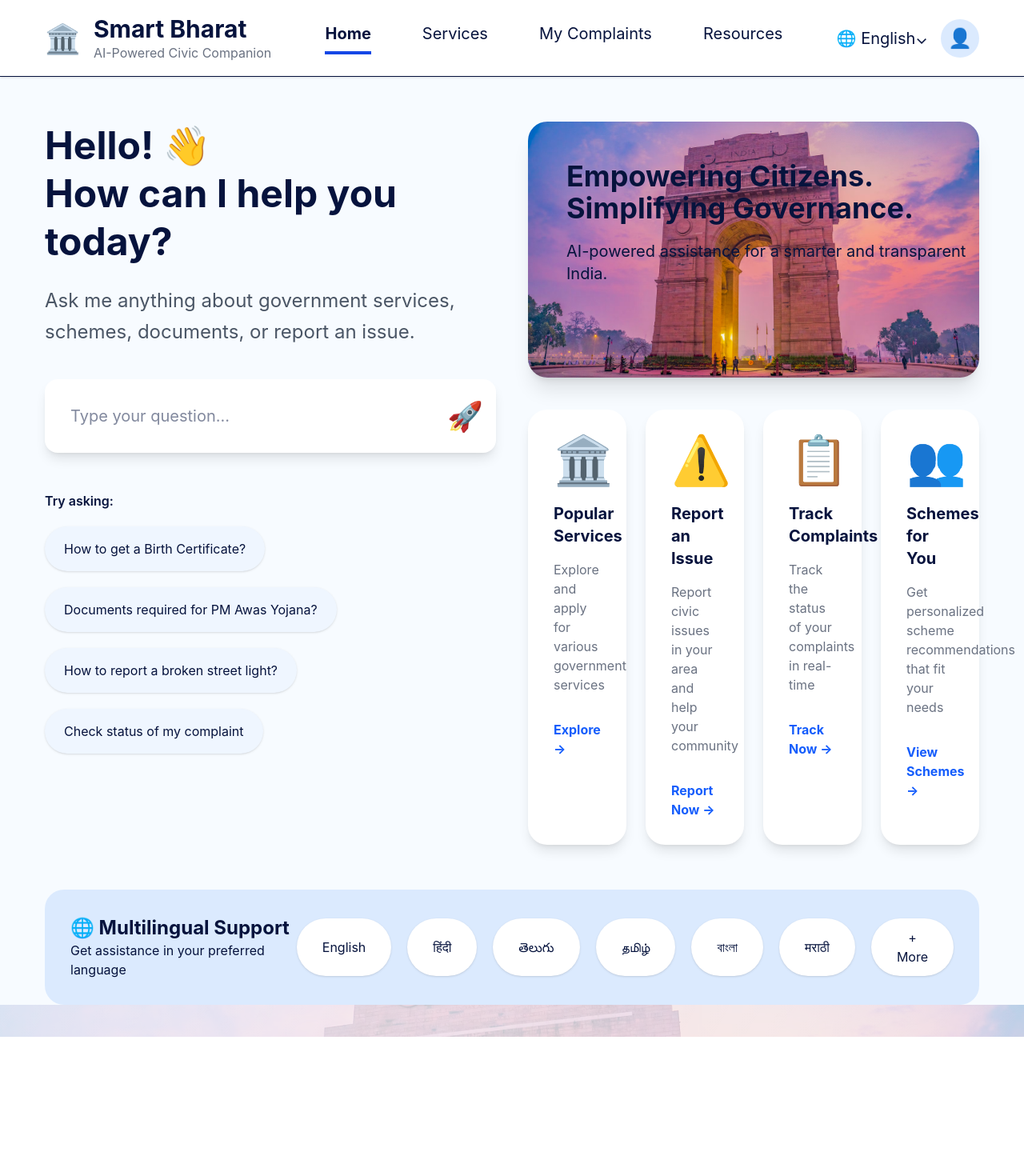
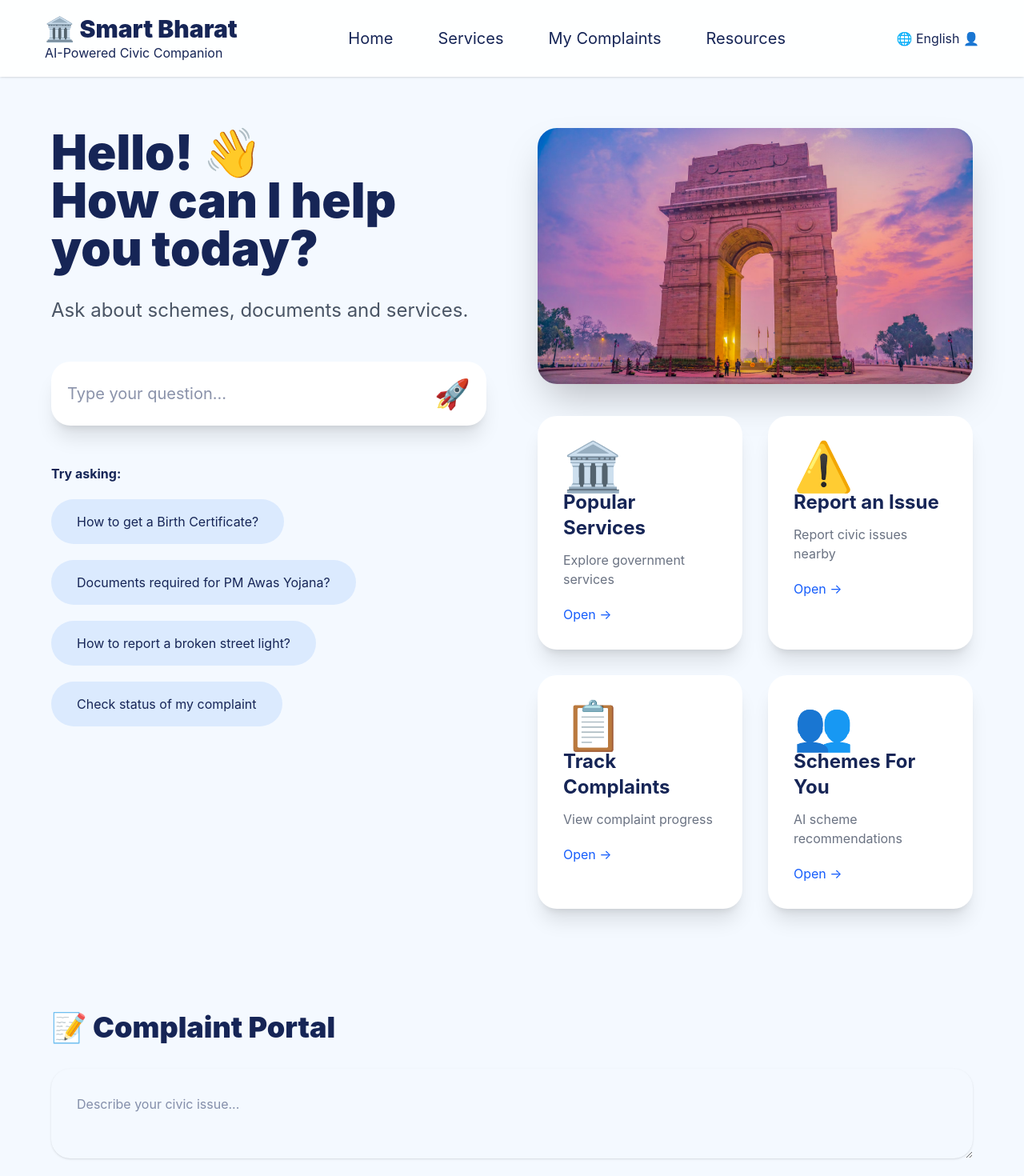
Before and after one commit to mohammadrafi312/smart-bharat-ai, a React (Vite) app: page / in a window 1280 px wide. Shown: the top 1470 px of the page at 80% size. Before the commit the page ends 1296 px from the top, so only its background shows below. Built offline with nearby package versions, Linux system fonts and the light colour scheme.

Commit message:
add smart bharat functionality

```diff
--- a/src/components/Dashboard.jsx
+++ b/src/components/Dashboard.jsx
@@ -2,6 +2,19 @@ import { useState } from 'react'
 
 export default function Dashboard() {
   const [question, setQuestion] = useState('')
+  const [answer, setAnswer] = useState('')
+
+  const askAI = () => {
+    if (!question) return
+
+    setAnswer(
+      `Smart Bharat AI response for: ${question}\n\nRequired documents and related government services will be shown here.`
+    )
+  }
+
+  const scroll = (id) => {
+    document.getElementById(id)?.scrollIntoView({ behavior: 'smooth' })
+  }
 
   const suggestions = [
     'How to get a Birth Certificate?',
@@ -11,86 +24,72 @@ export default function Dashboard() {
   ]
 
   const services = [
-    {
-      icon: '🏛️',
-      title: 'Popular Services',
-      text: 'Explore and apply for various government services',
-      btn: 'Explore',
-    },
-    {
-      icon: '⚠️',
-      title: 'Report an Issue',
-      text: 'Report civic issues in your area and help your community',
-      btn: 'Report Now',
-    },
-    {
-      icon: '📋',
-      title: 'Track Complaints',
-      text: 'Track the status of your complaints in real-time',
-      btn: 'Track Now',
-    },
-    {
-      icon: '👥',
-      title: 'Schemes for You',
-      text: 'Get personalized scheme recommendations that fit your needs',
-      btn: 'View Schemes',
-    },
+    ['🏛️', 'Popular Services', 'Explore government services', 'services'],
+    ['⚠️', 'Report an Issue', 'Report civic issues nearby', 'complaints'],
+    ['📋', 'Track Complaints', 'View complaint progress', 'complaints'],
+    ['👥', 'Schemes For You', 'AI scheme recommendations', 'assistant'],
   ]
 
   return (
-    <div className="min-h-screen bg-[#f7fbff] text-[#06133d]">
-      <nav className="h-24 bg-white flex items-center justify-between px-14 shadow-sm border-b">
-        <div className="flex items-center gap-4">
-          <div className="text-4xl">🏛️</div>
-          <div>
-            <h1 className="text-3xl font-bold">Smart Bharat</h1>
-            <p className="text-gray-500">AI-Powered Civic Companion</p>
-          </div>
+    <div className="bg-[#f4f9ff] text-blue-950 min-h-screen">
+      <nav className="sticky top-0 z-50 bg-white/90 backdrop-blur h-24 flex items-center justify-between px-14 shadow">
+        <div>
+          <h1 className="text-3xl font-black">🏛️ Smart Bharat</h1>
+          <p>AI-Powered Civic Companion</p>
         </div>
 
-        <div className="flex gap-16 text-xl">
-          <a className="font-bold border-b-4 border-blue-700 pb-2">Home</a>
-          <a>Services</a>
-          <a>My Complaints</a>
-          <a>Resources</a>
+        <div className="flex gap-14 text-xl">
+          {[
+            ['Home', 'home'],
+            ['Services', 'services'],
+            ['My Complaints', 'complaints'],
+            ['Resources', 'resources'],
+          ].map((item) => (
+            <button key={item[0]} onClick={() => scroll(item[1])} className="hover:text-blue-600 transition">
+              {item[0]}
+            </button>
+          ))}
         </div>
 
-        <div className="flex gap-4 items-center">
-          <span className="text-xl">🌐 English⌄</span>
-          <div className="w-12 h-12 rounded-full bg-blue-100 flex items-center justify-center text-2xl">👤</div>
-        </div>
+        <div>🌐 English 👤</div>
       </nav>
 
-      <section className="grid grid-cols-2 gap-10 p-14">
+      <section id="home" className="grid grid-cols-2 gap-16 p-16">
         <div>
-          <h1 className="text-5xl font-bold leading-tight mb-6">
+          <h1 className="text-6xl font-black">
             Hello! 👋
             <br />
             How can I help you today?
           </h1>
 
-          <p className="text-2xl text-gray-600 leading-relaxed mb-10">
-            Ask me anything about government services, schemes, documents, or report an issue.
-          </p>
+          <p className="text-2xl text-gray-600 mt-8">Ask about schemes, documents and services.</p>
 
-          <div className="bg-white rounded-2xl shadow-lg p-4 flex items-center mb-12">
+          <div className="mt-12 bg-white rounded-3xl shadow-xl p-5 flex">
             <input
               value={question}
               onChange={(e) => setQuestion(e.target.value)}
               placeholder="Type your question..."
-              className="flex-1 text-xl outline-none p-4"
+              className="flex-1 text-xl outline-none"
             />
 
-            <button className="text-4xl">🚀</button>
+            <button onClick={askAI} className="text-4xl hover:scale-125 transition">
+              🚀
+            </button>
           </div>
 
-          <p className="font-semibold mb-5">Try asking:</p>
+          {answer && (
+            <div className="mt-6 bg-white p-6 rounded-2xl shadow">
+              {answer}
+            </div>
+          )}
 
-          <div className="space-y-5">
-            {suggestions.map((s, i) => (
+          <div className="mt-12 space-y-5">
+            <p className="font-bold">Try asking:</p>
+            {suggestions.map((s) => (
               <button
-                key={i}
-                className="block bg-blue-50 px-6 py-4 rounded-full shadow-sm hover:bg-blue-600 hover:text-white transition duration-300"
+                key={s}
+                onClick={() => setQuestion(s)}
+                className="block bg-blue-100 px-8 py-4 rounded-full hover:bg-blue-600 hover:text-white transition"
               >
                 {s}
               </button>
@@ -99,50 +98,44 @@ export default function Dashboard() {
         </div>
 
         <div>
-          <div className="relative rounded-3xl overflow-hidden shadow-xl mb-10">
-            <img src="/india-gate.avif" className="w-full h-80 object-cover" />
+          <img
+            src="/india-gate.avif"
+            className="rounded-3xl shadow-2xl h-80 w-full object-cover hover:scale-105 transition duration-500"
+          />
 
-            <div className="absolute top-12 left-12">
-              <h1 className="text-4xl font-bold">
-                Empowering Citizens.
-                <br />
-                Simplifying Governance.
-              </h1>
-
-              <p className="mt-5 text-xl">AI-powered assistance for a smarter and transparent India.</p>
-            </div>
-          </div>
-
-          <div className="grid grid-cols-4 gap-6">
-            {services.map((s, i) => (
+          <div id="services" className="grid grid-cols-2 gap-8 mt-10">
+            {services.map((s) => (
               <div
-                key={i}
-                className="bg-white rounded-3xl p-8 shadow-lg hover:-translate-y-3 hover:shadow-2xl transition duration-500 cursor-pointer"
+                key={s[1]}
+                onClick={() => scroll(s[3])}
+                className="bg-white rounded-3xl p-8 shadow-xl cursor-pointer hover:-translate-y-4 transition duration-500"
               >
-                <div className="text-6xl">{s.icon}</div>
-                <h2 className="font-bold text-xl mt-6">{s.title}</h2>
-                <p className="text-gray-500 mt-4">{s.text}</p>
-                <p className="text-blue-600 font-bold mt-8">{s.btn} →</p>
+                <div className="text-6xl">{s[0]}</div>
+                <h2 className="text-2xl font-bold">{s[1]}</h2>
+                <p className="text-gray-500 mt-3">{s[2]}</p>
+                <p className="text-blue-600 mt-5">Open →</p>
               </div>
             ))}
           </div>
         </div>
       </section>
 
-      <div className="mx-14 mb-10 bg-blue-100 rounded-3xl p-8 flex items-center justify-between">
-        <div>
-          <h2 className="text-2xl font-bold">🌐 Multilingual Support</h2>
-          <p>Get assistance in your preferred language</p>
-        </div>
+      <section id="complaints" className="p-16">
+        <h1 className="text-4xl font-black">📝 Complaint Portal</h1>
+        <textarea className="mt-8 w-full p-8 rounded-3xl shadow" placeholder="Describe your civic issue..." />
+        <button className="mt-5 bg-blue-600 text-white px-10 py-4 rounded-xl">Submit Complaint</button>
+      </section>
 
-        <div className="flex gap-5">
-          {['English', 'हिंदी', 'తెలుగు', 'தமிழ்', 'বাংলা', 'मराठी', '+ More'].map((l) => (
-            <button key={l} className="bg-white px-8 py-3 rounded-full shadow hover:scale-110 transition">
-              {l}
+      <section id="resources" className="bg-blue-200 m-16 rounded-3xl p-10">
+        <h1 className="text-3xl font-bold">🌐 Multilingual Support</h1>
+        <div className="flex gap-6 mt-8">
+          {['English', 'हिंदी', 'తెలుగు', 'தமிழ்', 'मराठी'].map((lang) => (
+            <button key={lang} className="bg-white px-8 py-3 rounded-full shadow hover:scale-110 transition">
+              {lang}
             </button>
           ))}
         </div>
-      </div>
+      </section>
     </div>
   )
 }
```
